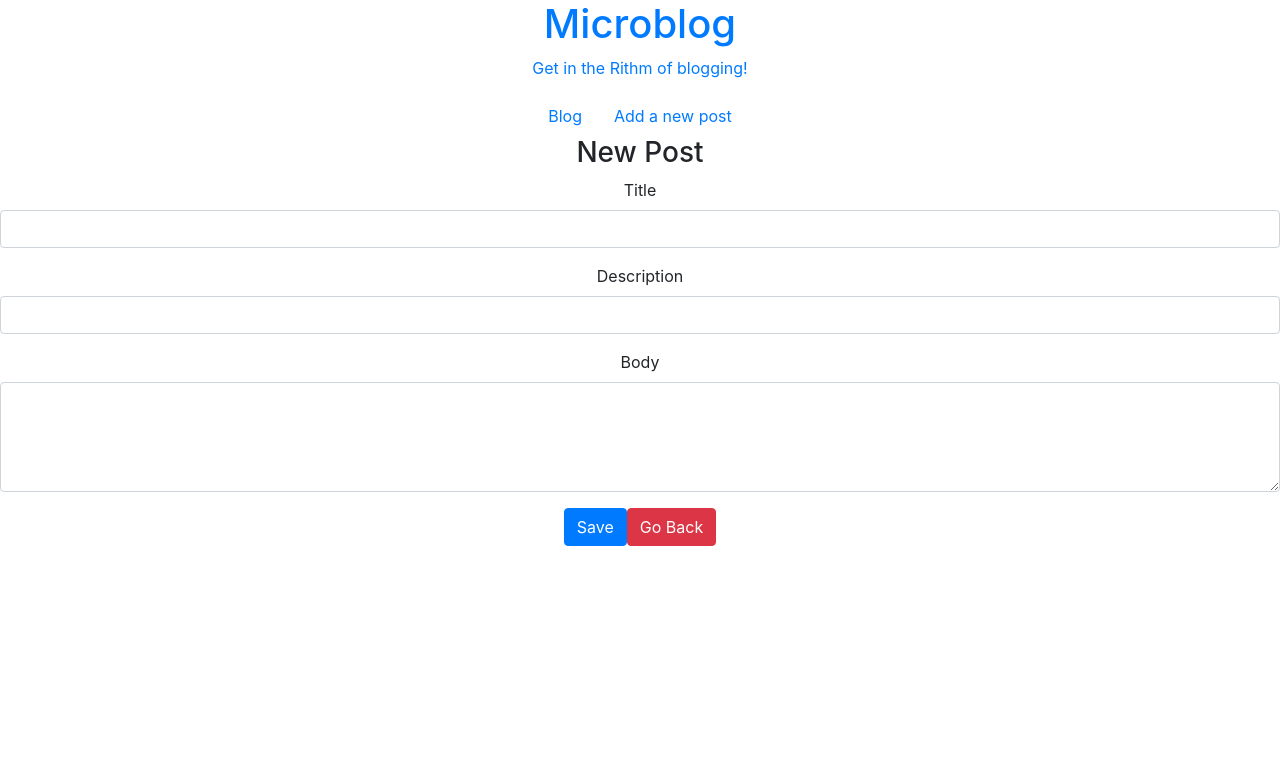
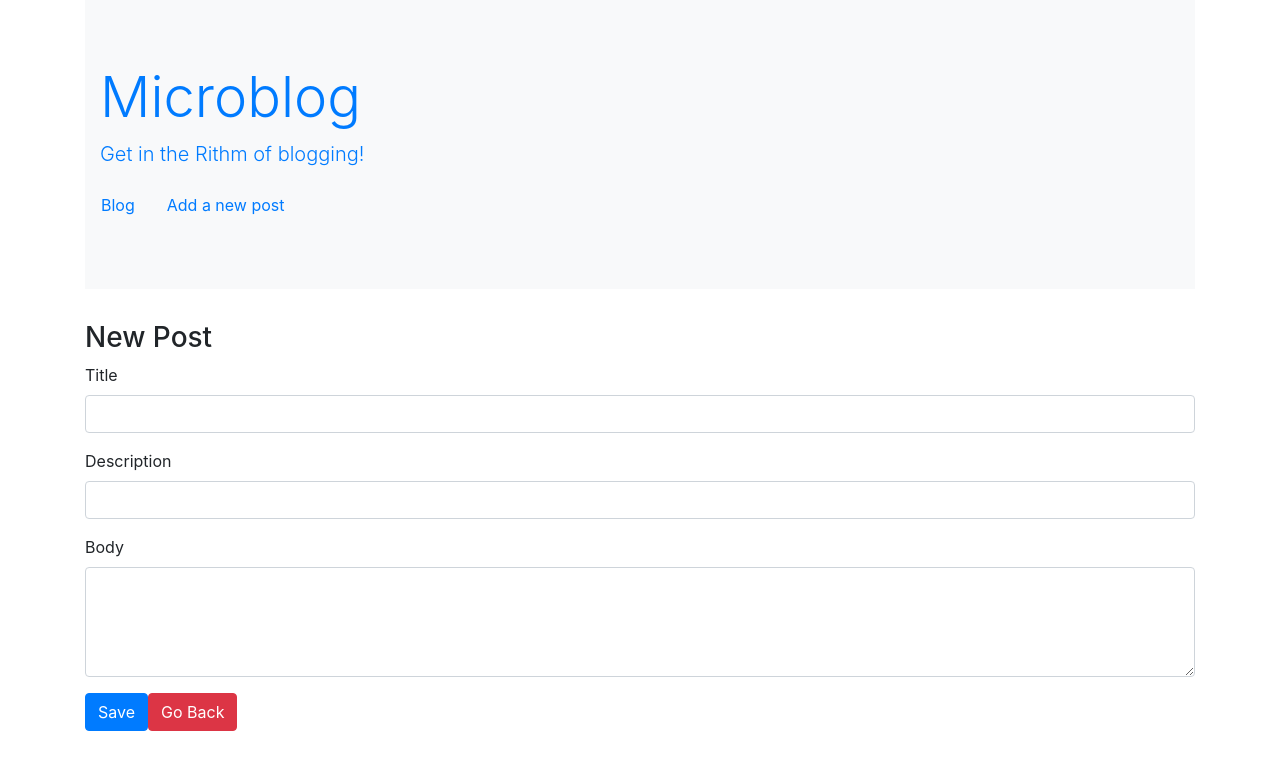
Before and after one commit to jkung92/react-microblog, a React (Create React App) app: page /new in a window 1280 px wide. Shown: the top 770 px of the page. Built offline with nearby package versions, Linux system fonts and the light colour scheme.

Commit message:
Ready for Redux

```diff
--- a/src/App.js
+++ b/src/App.js
@@ -1,5 +1,4 @@
 import React, { Component } from 'react';
-import './App.css';
 import NavBar from './NavBar';
 import Routes from './Routes';
 import uuid from 'uuid';
@@ -9,11 +8,14 @@ class App extends Component {
   constructor(props) {
     super(props);
     this.state = {
-      posts: []
+      posts: [],
+      comments: []
     };
     this.addPost = this.addPost.bind(this);
     this.editPost = this.editPost.bind(this);
     this.deletePost = this.deletePost.bind(this);
+    this.addComment = this.addComment.bind(this);
+    this.deleteComment = this.deleteComment.bind(this);
   }
 
   addPost(post) {
@@ -22,30 +24,54 @@ class App extends Component {
     this.setState(currState => ({ posts: [...currState.posts, newPost] }));
   }
 
+  addComment(comment, postId) {
+    let commentId = uuid();
+    let newComment = { ...comment, postId, commentId };
+    console.log('new comment:', newComment);
+    this.setState(currState => ({
+      comments: [...currState.comments, newComment]
+    }));
+  }
+
   // Check w/ michael on edit and delete post after lunch
   editPost(post, id) {
     let editedPost = { ...post, id };
-    let targetIdx = this.state.posts.indexOf(id);
-    this.setState(currState =>
-      currState.posts.splice(targetIdx, 1, editedPost)
-    );
+    // Use map to return new array
+    let editedPosts = this.state.posts.map(function(p) {
+      if (p.id === id) {
+        p = editedPost;
+      }
+      return p;
+    });
+    this.setState({ posts: editedPosts });
   }
 
   deletePost(id) {
-    let targetIdx = this.state.posts.indexOf(id);
-    this.setState(currState => currState.posts.splice(targetIdx, 1));
+    // Use filter to return new array
+    let updatedPosts = this.state.posts.filter(p => p.id !== id);
+    this.setState({ posts: updatedPosts });
+  }
+
+  deleteComment(id) {
+    // Use filter to return new array
+    let updatedComments = this.state.comments.filter(c => c.commentId !== id);
+    this.setState({ comments: updatedComments });
   }
 
   render() {
-    const posts = this.state.posts;
+    const { posts, comments } = this.state;
+
     return (
-      <div className="App">
+      <div className="App container">
         <NavBar />
         <Routes
           addPost={this.addPost}
           editPost={this.editPost}
           deletePost={this.deletePost}
+          deleteComment={this.deleteComment}
+          addComment={this.addComment}
           posts={posts}
+          comments={comments}
         />
       </div>
     );
--- /dev/null
+++ b/src/Comment.js
@@ -0,0 +1,22 @@
+import React, { Component } from 'react';
+
+class Comment extends Component {
+  remove = () => {
+    this.props.deleteComment(this.props.comment.commentId);
+  };
+
+  render() {
+    return (
+      <div className="media">
+        <div className="media-body">{this.props.comment.comment}</div>
+        <i
+          className="far fa-trash-alt float-right ml-3 align-self-center"
+          style={{ color: 'red' }}
+          onClick={this.remove}
+        />
+      </div>
+    );
+  }
+}
+
+export default Comment;
--- /dev/null
+++ b/src/CommentForm.js
@@ -0,0 +1,52 @@
+import React, { Component } from 'react';
+
+class CommentForm extends Component {
+  constructor(props) {
+    super(props);
+    this.state = { comment: '' };
+
+    this.handleSubmit = this.handleSubmit.bind(this);
+    this.handleChange = this.handleChange.bind(this);
+  }
+
+  handleSubmit(evt) {
+    evt.preventDefault();
+    // take in this.props.id (post id)
+    // call function on App to add new comment to array
+    this.props.addComment(this.state, this.props.post.id);
+    // take this.state.comment as the comment value
+
+    this.setState({ comment: '' });
+  }
+
+  handleChange(evt) {
+    this.setState({ [evt.target.name]: evt.target.value });
+  }
+
+  render() {
+    return (
+      <div>
+        <form onSubmit={this.handleSubmit}>
+          <div className="form-group">
+            <label htmlFor="comment" />
+            <input
+              onChange={this.handleChange}
+              type="text"
+              name="comment"
+              value={this.state.comment}
+              className="form-control"
+              id="comment"
+              placeholder="New Comment"
+            />
+          </div>
+
+          <button type="submit" className="btn btn-primary">
+            Add
+          </button>
+        </form>
+      </div>
+    );
+  }
+}
+
+export default CommentForm;
--- /dev/null
+++ b/src/CommentsSection.js
@@ -0,0 +1,27 @@
+import React, { Component } from 'react';
+import Comment from './Comment';
+import CommentForm from './CommentForm';
+
+class CommentsSection extends Component {
+  render() {
+    return (
+      <div>
+        <h3>Comments: </h3>
+        {this.props.comments.map(c => (
+          <Comment
+            comment={c}
+            key={c.commentId}
+            deleteComment={this.props.deleteComment}
+          />
+        ))}
+
+        <CommentForm
+          post={this.props.post}
+          addComment={this.props.addComment}
+        />
+      </div>
+    );
+  }
+}
+
+export default CommentsSection;
--- a/src/Home.js
+++ b/src/Home.js
@@ -5,7 +5,10 @@ class Home extends Component {
   render() {
     return (
       <div>
-        <h1>Home Page with all blog posts</h1>
+        <p>
+          Welcome to Microblog, our innovative site for communicating on the
+          information superhighway.
+        </p>
         <PostList posts={this.props.posts} />
       </div>
     );
--- a/src/NavBar.js
+++ b/src/NavBar.js
@@ -4,14 +4,14 @@ import { NavLink } from 'react-router-dom';
 class NavBar extends Component {
   render() {
     return (
-      <div className="container">
-        <div className="block">
+      <div className="jumbotron bg-light jumbotron-fluid ">
+        <div className="container ">
           <NavLink exact to="/">
-            <h1> Microblog </h1>
-            <p> Get in the Rithm of blogging!</p>
+            <h1 className="display-4"> Microblog </h1>
+            <p className="lead"> Get in the Rithm of blogging!</p>
           </NavLink>
         </div>
-        <nav className="nav justify-content-center">
+        <nav className="nav ">
           <NavLink exact to="/" className="nav-link">
             <span> Blog </span>
           </NavLink>
--- a/src/Post.js
+++ b/src/Post.js
@@ -1,6 +1,7 @@
 import React, { Component } from 'react';
 import { Redirect } from 'react-router-dom';
 import PostForm from './PostForm';
+import CommentsSection from './CommentsSection';
 
 class Post extends Component {
   constructor(props) {
@@ -23,31 +24,37 @@ class Post extends Component {
     let post = this.props.posts.find(p => p.id === id);
     if (!post) return <Redirect to="/" />;
 
+    // can destructure to clean up this.props
+
     return (
       <div>
         {this.state.editView ? (
           <PostForm post={post} editPost={this.props.editPost} />
         ) : (
-          <div>
-            <span>
-              <h4 style={{ display: 'inline-block justify-content-center' }}>
-                {post.title}
-              </h4>
+          <div className="media">
+            <div className="media-body">
+              <h4 className="mt-0 mb-1">{post.title}</h4>
+              <h6>{post.description}</h6>
+              <p> {post.body} </p>
+            </div>
             <i
-                className="far fa-trash-alt float-right m-1"
-                style={{ color: 'green' }}
+              className="far fa-trash-alt float-right m-1 align-self-center"
+              style={{ color: 'red' }}
               onClick={this.remove}
             />
             <i
-                className="fas fa-edit float-right m-1"
+              className="fas fa-edit float-right m-1 align-self-center"
               style={{ color: 'dodgerblue' }}
               onClick={this.handleEdit}
             />
-            </span>
-            <p>{post.description}</p>
-            <p>{post.body}</p>
           </div>
         )}
+        <CommentsSection
+          post={post}
+          comments={this.props.comments}
+          addComment={this.props.addComment}
+          deleteComment={this.props.deleteComment}
+        />
       </div>
     );
   }
--- a/src/PostCard.js
+++ b/src/PostCard.js
@@ -3,11 +3,18 @@ import { Link } from 'react-router-dom';
 
 class PostCard extends Component {
   render() {
+    const { id, body, title, description } = this.props;
     return (
-      <Link to={`/${this.props.id}`} body={this.props.body}>
-        <h4>{this.props.title}</h4>
-        <p>{this.props.description}</p>
-      </Link>
+      <div>
+        <Link to={`/${id}`} body={body}>
+          <div className="card m-3 bg-light" style={{ width: '18rem' }}>
+            <div className="card-body">
+              <h5 className="card-title">{title}</h5>
+              <h6 className="card-subtitle mb-2 text-muted">{description}</h6>
+            </div>
+          </div>
+        </Link>
+      </div>
     );
   }
 }
--- a/src/PostForm.js
+++ b/src/PostForm.js
@@ -14,7 +14,6 @@ class PostForm extends Component {
   }
 
   componentDidMount() {
-    console.log('insde component DID UPDATE');
     if (this.props.post) {
       this.setState({
         title: this.props.post.title,
@@ -26,8 +25,6 @@ class PostForm extends Component {
 
   handleSubmit(evt) {
     evt.preventDefault();
-    console.log(`inside the handle submit.....`, this.props);
-    // do submit stuff here
     this.props.post
       ? this.props.editPost(this.state, this.props.post.id)
       : this.props.addPost(this.state);
--- a/src/PostList.js
+++ b/src/PostList.js
@@ -4,7 +4,7 @@ import PostCard from './PostCard';
 class PostList extends Component {
   render() {
     return (
-      <div>
+      <div className="d-flex d-inline-block justify-content-center">
         {this.props.posts.map(p => (
           <PostCard
             id={p.id}
--- a/src/Routes.js
+++ b/src/Routes.js
@@ -6,23 +6,25 @@ import Post from './Post';
 
 class Routes extends Component {
   render() {
+    const {
+      posts,
+      addPost,
+      editPost,
+      deletePost,
+      addComment,
+      deleteComment,
+      comments
+    } = this.props;
+
     return (
       <div>
         <Switch>
-          <Route
-            exact
-            path="/"
-            render={() => <Home posts={this.props.posts} />}
-          />
+          <Route exact path="/" render={() => <Home posts={posts} />} />
           <Route
             exact
             path="/new"
             render={props => (
-              <PostForm
-                addPost={this.props.addPost}
-                editPost={this.props.editPost}
-                {...props}
-              />
+              <PostForm addPost={addPost} editPost={editPost} {...props} />
             )}
           />
           <Route
@@ -30,10 +32,13 @@ class Routes extends Component {
             path="/:postId"
             render={props => (
               <Post
-                editPost={this.props.editPost}
-                deletePost={this.props.deletePost}
+                editPost={editPost}
+                deletePost={deletePost}
+                addComment={addComment}
+                deleteComment={deleteComment}
                 {...props}
-                posts={this.props.posts}
+                posts={posts}
+                comments={comments}
               />
             )}
           />
```
Lines whose indentation alone changed are shown as unchanged.
